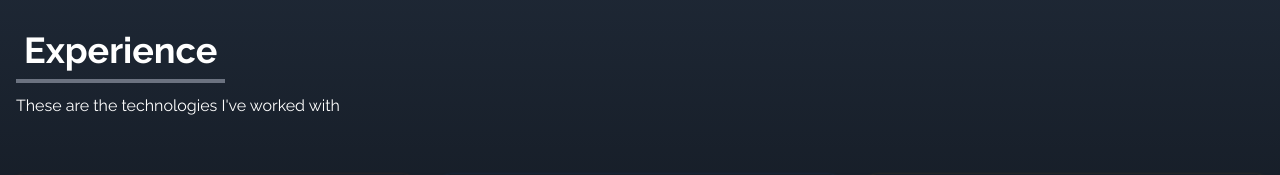
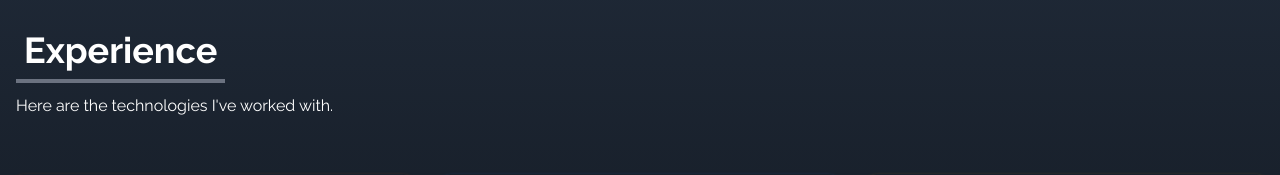
Before and after one commit to jthierry88/portfolio-site, a React (Create React App) app: page / in a window 1280 px wide. Shown: the part 2450-2625 px from the top of the page. Built offline with nearby package versions, Linux system fonts and the light colour scheme; the HTML template or start-up script is replaced by a standard one.

Commit message:
Implement React Smooth Scroll

```diff
--- a/src/components/Experience.jsx
+++ b/src/components/Experience.jsx
@@ -11,6 +11,7 @@ import cplus from "../assets/cplus.png";
 import csharp from "../assets/csharp.png";
 import mongo from "../assets/mongo.png";
 import mysql from "../assets/mysql.png";
+import node from "../assets/node.png";
 
 const Experience = () => {
   const techs = [
@@ -40,48 +41,54 @@ const Experience = () => {
     },
     {
       id: 5,
+      src: node,
+      title: "NodeJS",
+      style: "shadow-green-300",
+    },
+    {
+      id: 6,
       src: tailwind,
       title: "Tailwind",
       style: "shadow-sky-400",
     },
     {
-      id: 6,
+      id: 7,
       src: python,
       title: "Python",
       style: "shadow-blue-400",
     },
     {
-      id: 6,
+      id: 8,
       src: cplus,
       title: "C++",
       style: "shadow-sky-500",
     },
     {
-      id: 6,
+      id: 9,
       src: csharp,
       title: "C#",
       style: "shadow-violet-400",
     },
     {
-      id: 6,
+      id: 10,
       src: mysql,
       title: "MySQL",
       style: "shadow-sky-600",
     },
     {
-      id: 6,
+      id: 11,
       src: mongo,
       title: "MongoDB",
       style: "shadow-green-400",
     },
     {
-      id: 7,
+      id: 12,
       src: java,
       title: "Java",
       style: "shadow-blue-300",
     },
     {
-      id: 8,
+      id: 13,
       src: github,
       title: "GitHub",
       style: "shadow-gray-400",
@@ -91,14 +98,14 @@ const Experience = () => {
   return (
     <div
       name="experience"
-      className="bg-gradient-to-b from-gray-800 to-black w-full h-fit"
+      className="bg-gradient-to-b from-gray-800 to-black w-full h-fit pb-20"
     >
       <div className="max-w-screen-2xl mx-auto p-4 pt-20 flex flex-col justify-center w-full h-full text-white">
         <div>
           <p className="text-4xl font-bold border-b-4 border-gray-500 p-2 inline">
             Experience
           </p>
-          <p className="py-6">These are the technologies I've worked with</p>
+          <p className="py-6">Here are the technologies I've worked with.</p>
         </div>
 
         <div className="w-full grid grid-cols-2 sm:grid-cols-3 gap-8 text-center py-8 px-12 sm:px-0">
--- a/src/components/Home.jsx
+++ b/src/components/Home.jsx
@@ -24,6 +24,12 @@ const Home = () => {
           </p>
 
           <div>
+            <a
+              href="https://1drv.ms/b/s!ArO3J4Ux3A4ymlAGVKiCH8AD0Xmu?e=sTaA72"
+              download=""
+              target="_blank"
+              rel="noreferrer"
+            >
               <button
                 className="group text-white w-fit px-6 py-3 my-2
             flex items-center rounded-md bg-gradient-to-r
@@ -34,6 +40,7 @@ const Home = () => {
                   <HiArrowRight size={25} className="ml-1" />
                 </span>
               </button>
+            </a>
           </div>
         </div>
 
--- a/src/components/NavBar.jsx
+++ b/src/components/NavBar.jsx
@@ -1,5 +1,6 @@
 import React, { useState } from "react";
 import { FaBars, FaTimes } from "react-icons/fa";
+import { Link } from "react-scroll";
 
 const NavBar = () => {
   const [nav, setNav] = useState(false);
@@ -43,7 +44,9 @@ const NavBar = () => {
             className="px-4 cursor-pointer capitalize font-medium
          text-gray-500 hover:scale-105 duration-200"
           >
-            {link}
+            <Link to={link} smooth duration={500}>
+              {link}
+            </Link>
           </li>
         ))}
       </ul>
@@ -68,7 +71,14 @@ const NavBar = () => {
               className="px-4 cursor-pointer capitalize py-6
             text-4xl"
             >
-              {link}
+              <Link
+                onClick={() => setNav(!nav)}
+                to={link}
+                smooth
+                duration={500}
+              >
+                {link}
+              </Link>
             </li>
           ))}
         </ul>
```
Also changed, not shown: src/assets/node.jpg (added). Lines whose indentation alone changed are shown as unchanged.
